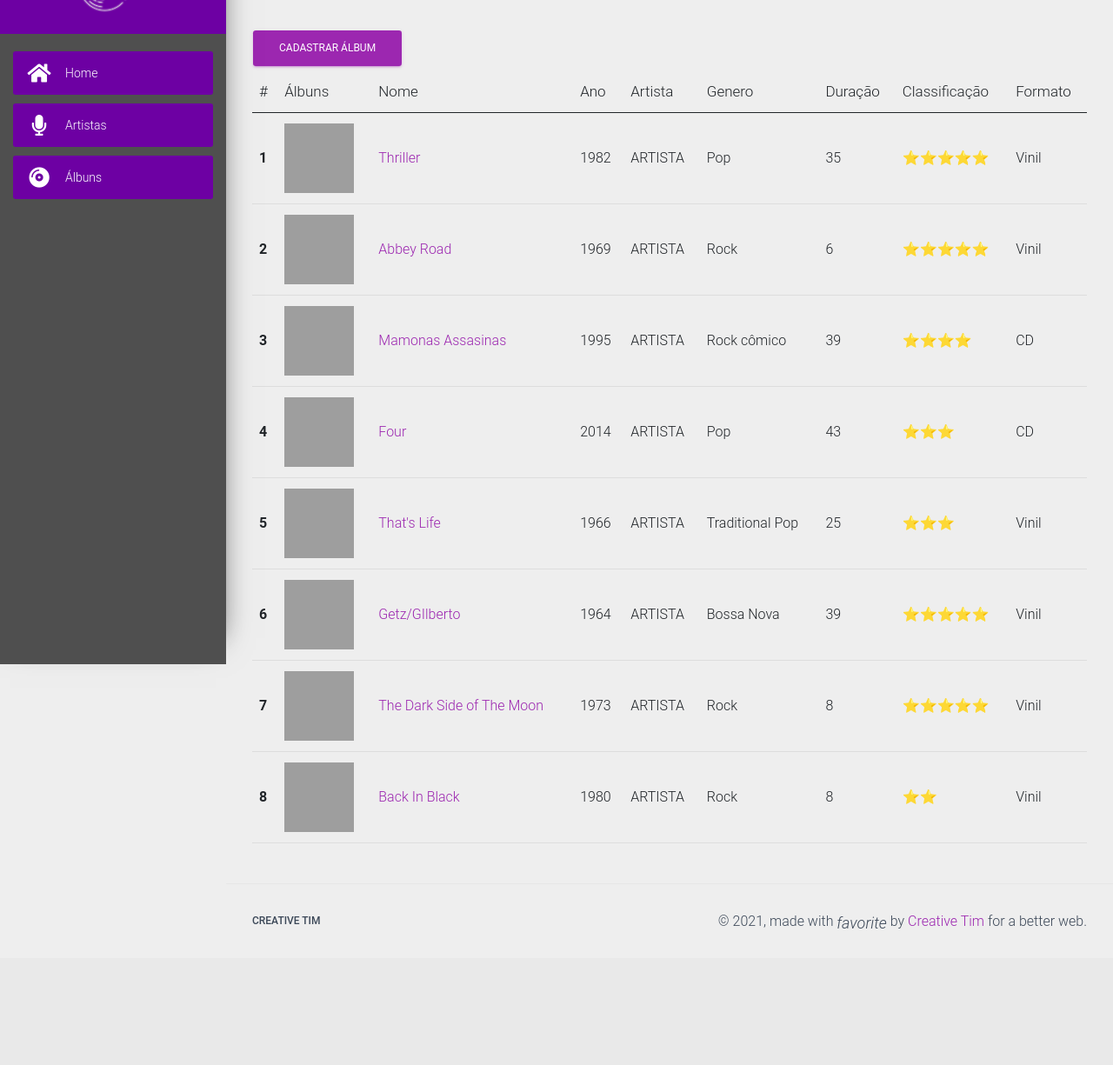
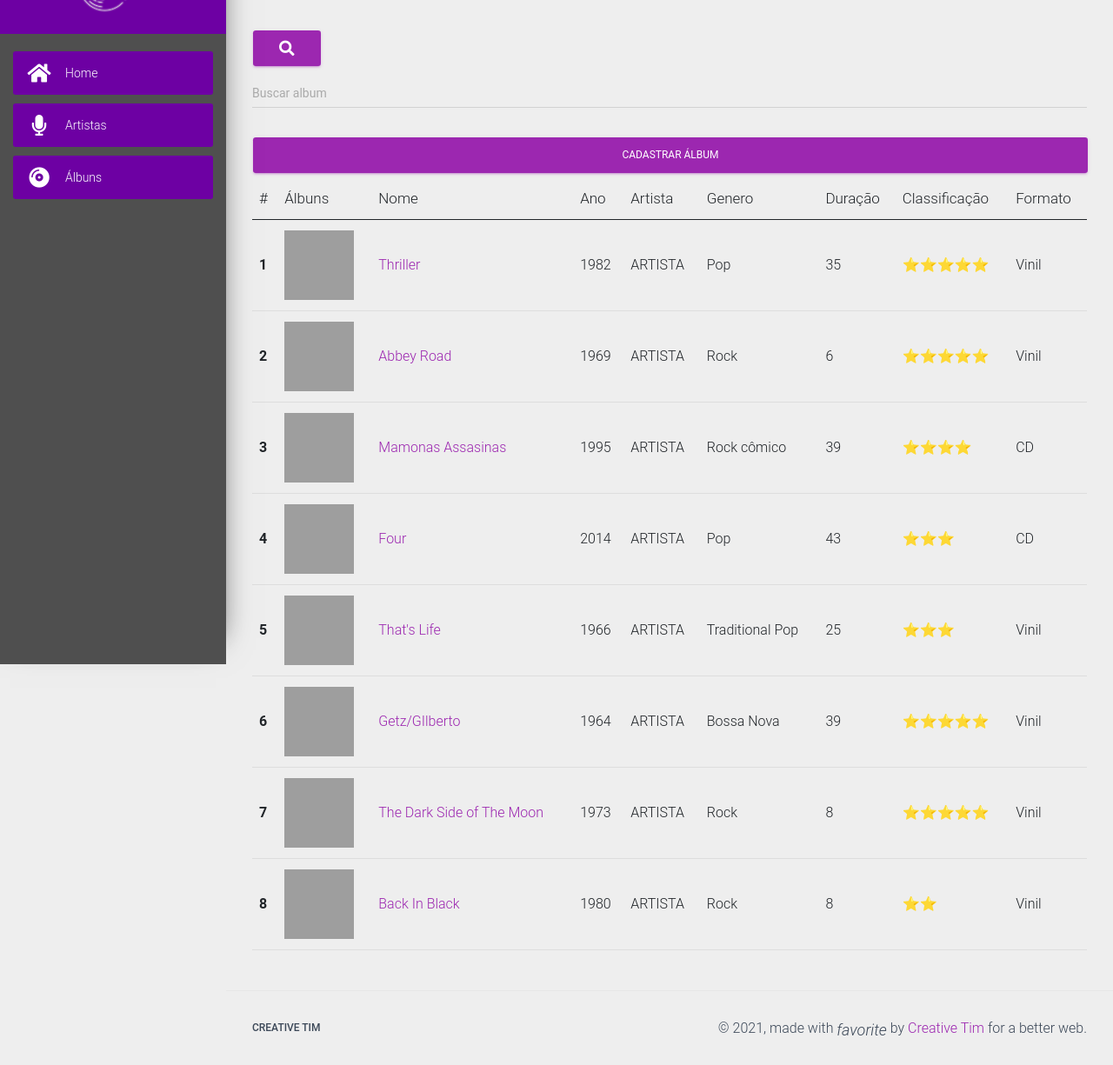
Before and after one commit to vulcano-co/discoteca, a Flask app: page /album/ in a window 1280 px wide. Shown: the part 70-1295 px from the top of the page at 87% size. Before the commit the page ends 1138 px from the top, so only its background shows below. Run offline with Flask 2, Linux system fonts and the light colour scheme; data comes from the database, SQL or seed files in the repository; some libraries are stand-ins or nearby versions; grey boxes are pictures that could not be loaded.

Commit message:
barra de pesquisa

```diff
--- a/discoteca/album/templates/album.html
+++ b/discoteca/album/templates/album.html
@@ -6,9 +6,23 @@ Discoteca-Artista
 
 
 {%block content%}
+
+<div class="row">
+  <form class="col-sm-12" method="GET">
+    <div class="pull-right">
+       <button class="btn btn-primary" type="submit" name="btnSubmit" value="Search" >
+        <i class="fa fa-search"></i>
+       </button>
+    </div>
+    <div class ="form-group pull-right">
+      <input type="text" class="form-control" placeholder="Buscar album" style="border-color: #6d00a3;" name="q">
+    </div>
+  </form>
+</div>
+
 <!-- Segue abaixo a div do botão de cadastro de albuns -->
 <div class="d-grid gap-2">
-    <a href="{{url_for('album.cadastrar')}}"><button class="btn btn-primary" type="button">Cadastrar Álbum</button></a>
+    <a href="{{url_for('album.cadastrar')}}"><button class="btn btn-primary" type="button" style="width: 100%;">Cadastrar Álbum</button></a>
   </div>
 
 
--- a/discoteca/album/views.py
+++ b/discoteca/album/views.py
@@ -6,8 +6,12 @@ album = Blueprint('album',__name__, template_folder='templates')
 
 @album.route('/')
 def index():
-  albuns = Album.query.all()
-  return render_template('album.html', albuns=albuns)
+    q = request.args.get('q')
+    if q:
+        albuns = Album.query.filter(Album.nome.contains(q))
+    else :
+        albuns = Album.query.all()
+    return render_template('album.html', albuns=albuns)
 
 
 
```
